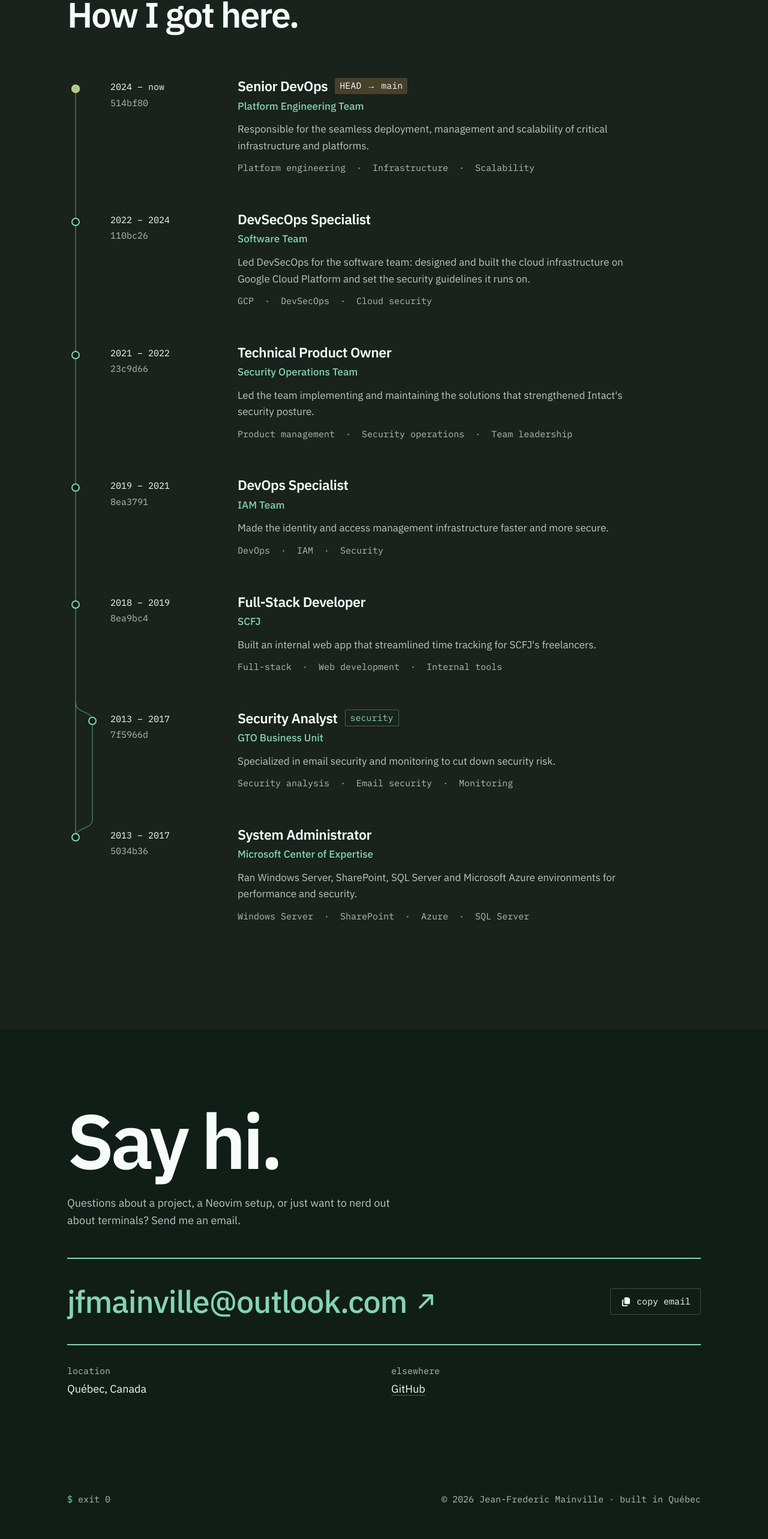
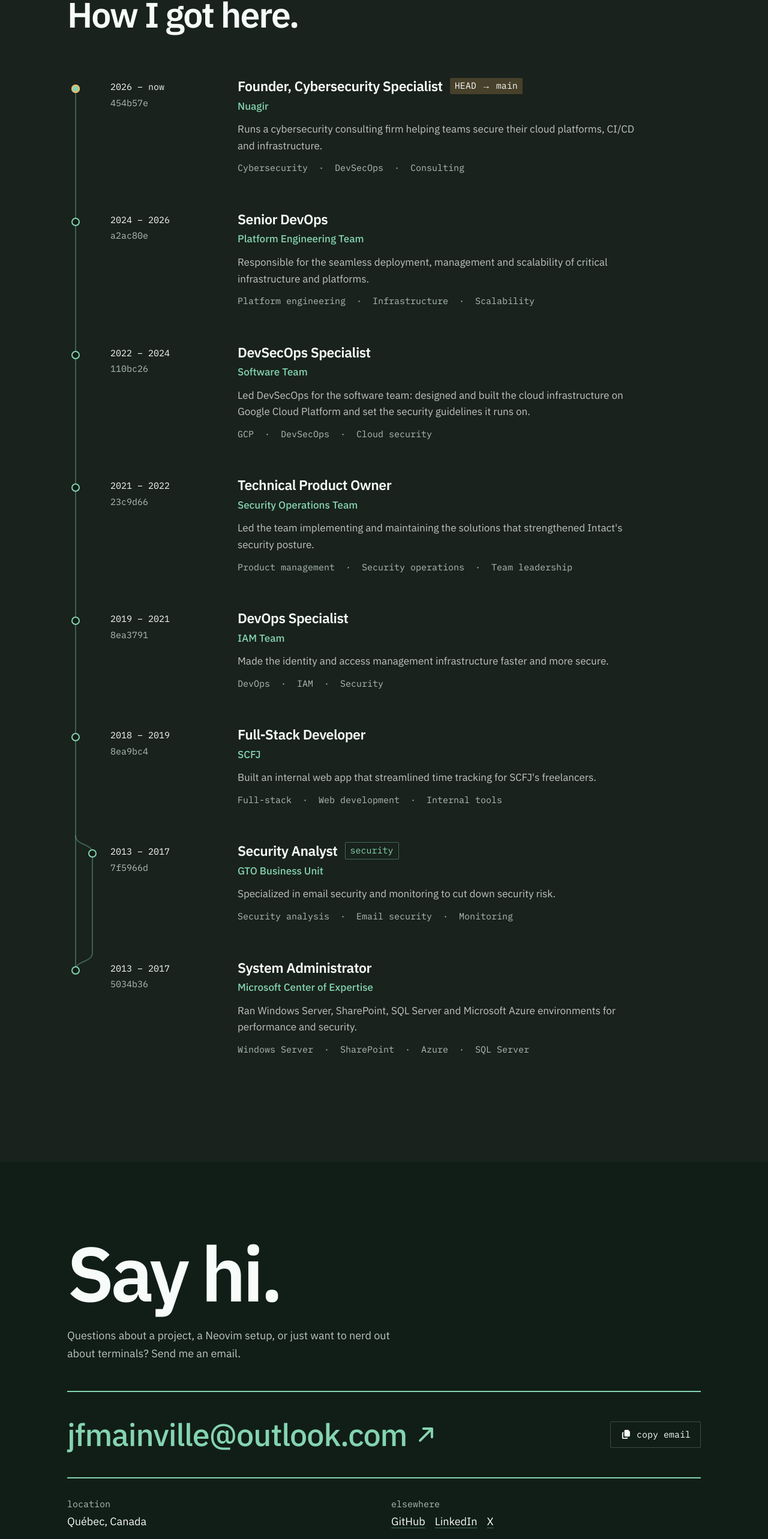
Before and after one commit to jfmainville/my-site, a Next.js app: page / in a window 1280 px wide. Shown: the part 2580-5146 px from the top of the page at 60% size. Built offline with nearby package versions, Linux system fonts and the light colour scheme.

Commit message:
feat(content): add Nuagir role and LinkedIn and X links

```diff
--- a/src/app/content.ts
+++ b/src/app/content.ts
@@ -26,7 +26,14 @@ export const profile = {
     "Hi, I'm JF. I spend most of my time in a terminal, building small tools for the way I work. This is where I keep them.",
   email: "jfmainville@outlook.com",
   location: "Québec, Canada",
-  links: [{ label: "GitHub", href: GITHUB_URL }],
+  links: [
+    { label: "GitHub", href: GITHUB_URL },
+    {
+      label: "LinkedIn",
+      href: "https://www.linkedin.com/in/jean-frederic-mainville-8566b485/",
+    },
+    { label: "X", href: "https://x.com/JeanMainvi" },
+  ],
 };
 
 export const navigation = [
@@ -67,7 +74,14 @@ export const about = {
 
 export const journey: JourneyEntry[] = [
   {
-    years: "2024 – now",
+    years: "2026 – now",
+    title: "Founder, Cybersecurity Specialist",
+    team: "Nuagir",
+    text: "Runs a cybersecurity consulting firm helping teams secure their cloud platforms, CI/CD and infrastructure.",
+    tags: ["Cybersecurity", "DevSecOps", "Consulting"],
+  },
+  {
+    years: "2024 – 2026",
     title: "Senior DevOps",
     team: "Platform Engineering Team",
     text: "Responsible for the seamless deployment, management and scalability of critical infrastructure and platforms.",
```
